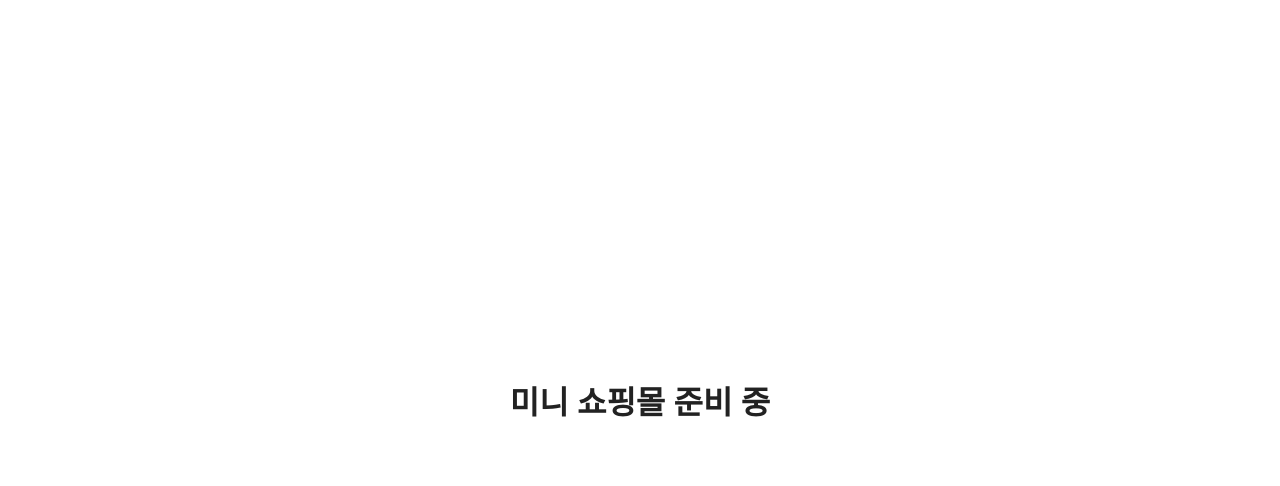
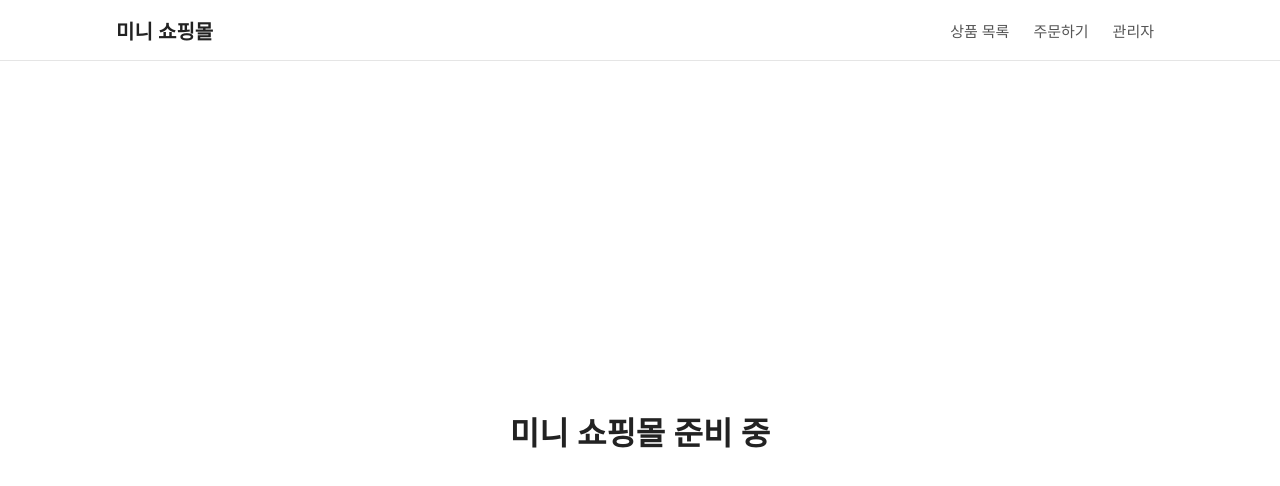
Before and after one commit to jh75-j/vibe-mini-shop, a React (Vite) app: page / in a window 1280 px wide. Shown: the top 486 px of the page. Built offline with nearby package versions, Linux system fonts and the light colour scheme.

Commit message:
day-02: Header 추가
Co-Authored-By: Claude Opus 5.5 <noreply@anthropic.com>

```diff
--- /dev/null
+++ b/src/components/Header.jsx
@@ -0,0 +1,26 @@
+import { Link } from 'react-router-dom'
+import '../styles/Header.css'
+
+// 메뉴 화면은 아직 없어서, 눌러도 이동하지 않는 버튼으로 둔다.
+const menus = ['상품 목록', '주문하기', '관리자']
+
+function Header() {
+  return (
+    <header className="header">
+      <div className="header-inner">
+        <Link to="/" className="header-logo">
+          미니 쇼핑몰
+        </Link>
+        <nav className="header-nav">
+          {menus.map((menu) => (
+            <button key={menu} type="button" className="header-menu">
+              {menu}
+            </button>
+          ))}
+        </nav>
+      </div>
+    </header>
+  )
+}
+
+export default Header
--- a/src/pages/Home.jsx
+++ b/src/pages/Home.jsx
@@ -1,10 +1,14 @@
+import Header from '../components/Header.jsx'
 import '../styles/Home.css'
 
 function Home() {
   return (
-    <main className="home">
-      <h1>미니 쇼핑몰 준비 중</h1>
-    </main>
+    <>
+      <Header />
+      <main className="home">
+        <h1>미니 쇼핑몰 준비 중</h1>
+      </main>
+    </>
   )
 }
 
--- /dev/null
+++ b/src/styles/Header.css
@@ -0,0 +1,45 @@
+.header {
+  position: sticky;
+  top: 0;
+  z-index: 10;
+  background: #fff;
+  border-bottom: 1px solid #e5e5e5;
+}
+
+.header-inner {
+  max-width: 1080px;
+  margin: 0 auto;
+  padding: 0 16px;
+  height: 60px;
+  display: flex;
+  align-items: center;
+  justify-content: space-between;
+}
+
+.header-logo {
+  font-size: 20px;
+  font-weight: 700;
+  color: #222;
+  text-decoration: none;
+  white-space: nowrap;
+}
+
+.header-nav {
+  display: flex;
+  gap: 4px;
+}
+
+.header-menu {
+  padding: 8px 10px;
+  border: none;
+  background: none;
+  font: inherit;
+  font-size: 15px;
+  color: #555;
+  cursor: pointer;
+  white-space: nowrap;
+}
+
+.header-menu:hover {
+  color: #222;
+}
--- a/src/styles/Home.css
+++ b/src/styles/Home.css
@@ -1,5 +1,5 @@
 .home {
-  min-height: 100vh;
+  min-height: calc(100vh - 61px);
   display: flex;
   align-items: center;
   justify-content: center;
```
Also changed, not shown: 1 other file (tests, documents, lock files or other folders).
